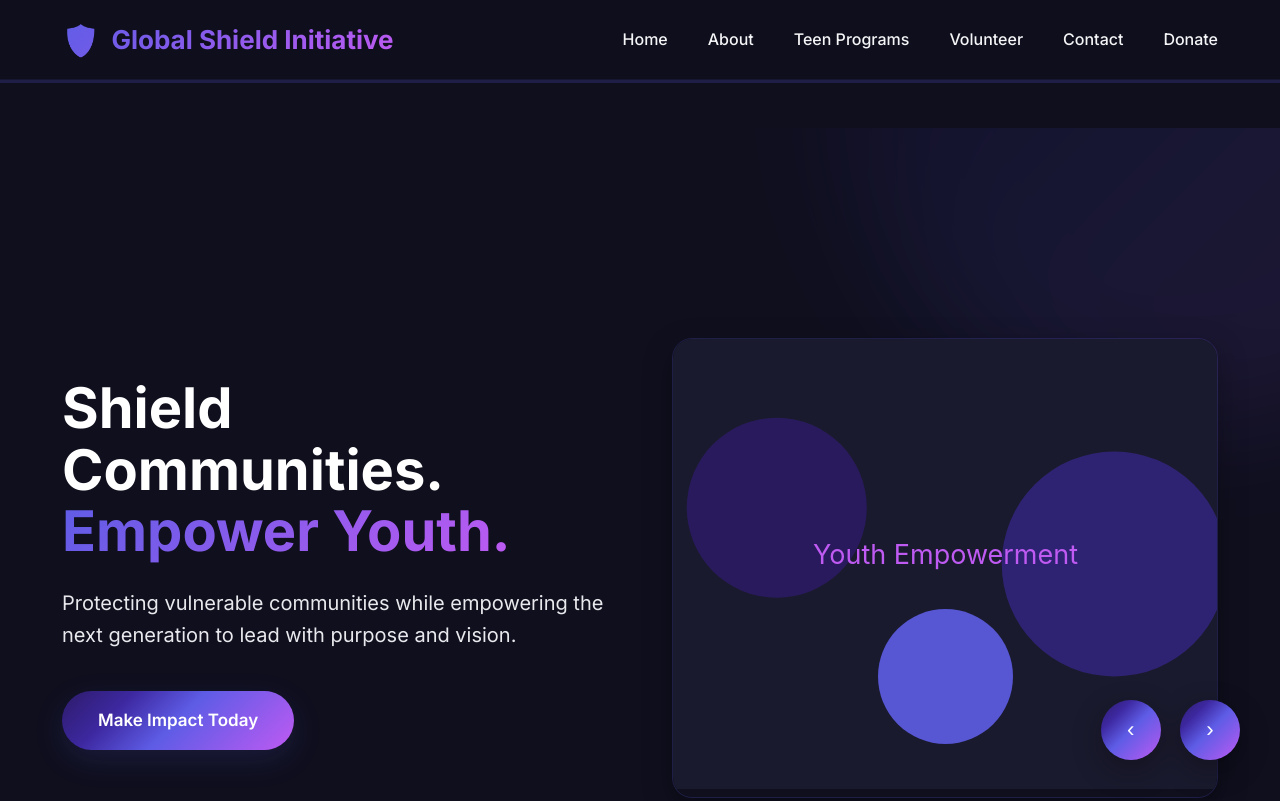
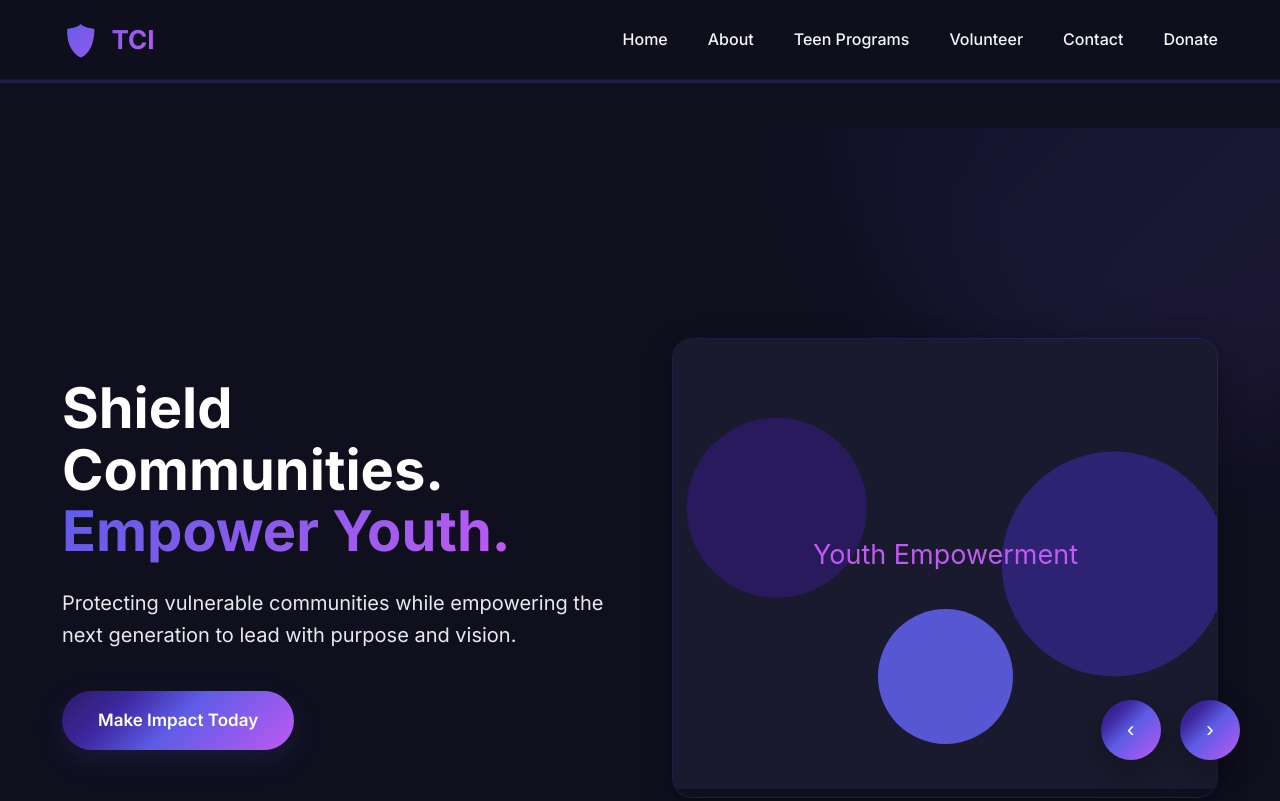
Before and after one commit to OTG12/NGO, a plain HTML site: page index.html in a window 1280 px wide. Shown: the top 801 px of the page. Drawn offline with nearby package versions, Linux system fonts and the light colour scheme.

Commit message:
first commit

```diff
--- a/index.html
+++ b/index.html
@@ -3,7 +3,7 @@
 <head>
     <meta charset="UTF-8">
     <meta name="viewport" content="width=device-width, initial-scale=1.0">
-    <title>Global Shield Initiative - Protecting Communities, Empowering Youth</title>
+    <title>Teen Center For Intelligence</title>
 
     <!-- AOS Library -->
     <link href="https://unpkg.com/aos@2.3.1/dist/aos.css" rel="stylesheet">
@@ -1063,7 +1063,7 @@
     <!-- Navigation -->
     <nav id="navbar">
         <div class="nav-container">
-            <div class="logo">Global Shield Initiative</div>
+            <div class="logo">TCI</div>
             <ul class="nav-menu" id="navMenu">
                 <li><a onclick="showPage('home')">Home</a></li>
                 <li><a onclick="showPage('about')">About</a></li>
```
